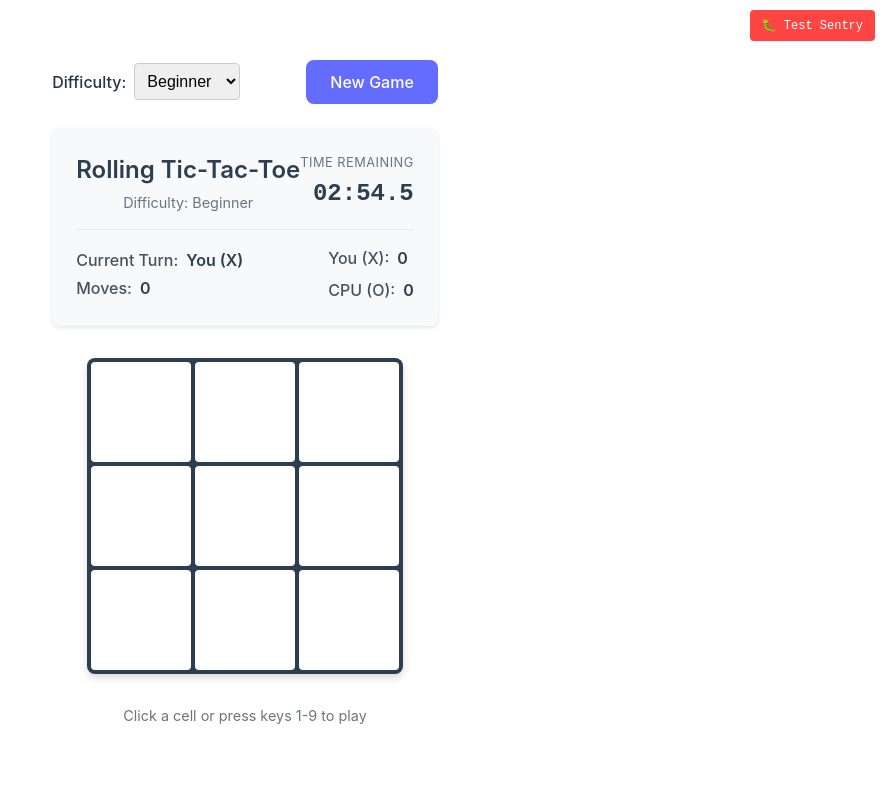
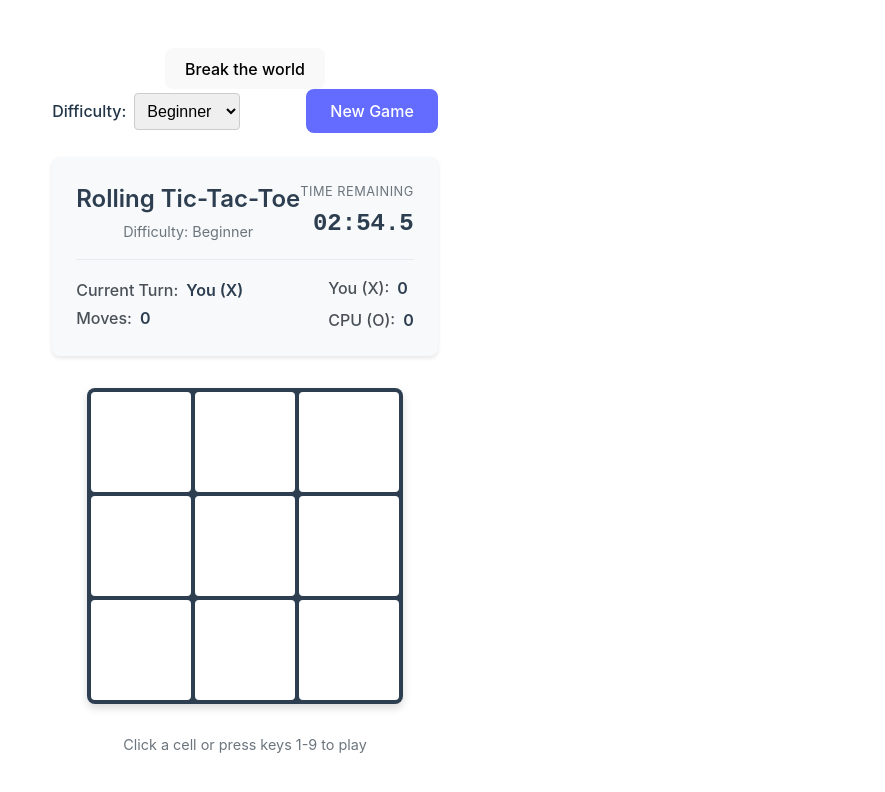
Before and after one commit to yasinkafadar/tictactoe, a React (Vite) app: page / in a window 1280 px wide. Shown: the top 792 px of the page, without its empty margins (395-1280 px from the left). Built offline with nearby package versions, Linux system fonts and the light colour scheme.

Commit message:
Add sentry

```diff
--- a/src/main.tsx
+++ b/src/main.tsx
@@ -2,16 +2,23 @@ import React from 'react'
 import ReactDOM from 'react-dom/client'
 import App from './ui/App.tsx'
 import './index.css'
-import { initializePostHog } from './lib/posthog.ts'
+import * as Sentry from "@sentry/browser";
 
-// Debug environment variables
+// Initialize Sentry with environment variable
 const meta = import.meta as any;
-console.log('🔍 Main.tsx - All env vars:', meta.env);
-console.log('🔍 Main.tsx - PostHog Key:', meta.env?.VITE_PUBLIC_POSTHOG_KEY);
-console.log('🔍 Main.tsx - Sentry DSN:', meta.env?.VITE_SENTRY_DSN);
-
-// Initialize analytics
-initializePostHog().catch(console.error)
+if (meta.env?.VITE_SENTRY_DSN) {
+  Sentry.init({
+    dsn: meta.env.VITE_SENTRY_DSN,
+    // Setting this option to true will send default PII data to Sentry.
+    // For example, automatic IP address collection on events
+    sendDefaultPii: true,
+    environment: meta.env?.MODE || 'development',
+    release: meta.env?.VITE_APP_VERSION || '1.0.0'
+  });
+  console.log('🔍 Sentry initialized for production');
+} else {
+  console.log('🔍 Sentry not configured - no DSN provided');
+}
 
 ReactDOM.createRoot(document.getElementById('root')!).render(
   <React.StrictMode>
--- a/src/ui/App.tsx
+++ b/src/ui/App.tsx
@@ -13,35 +13,13 @@ import './App.css'
 
 // Add this button component to test Sentry's error tracking
 function ErrorButton() {
-  const handleErrorTest = () => {
-    const meta = import.meta as any;
-    if (!meta.env?.VITE_SENTRY_DSN) {
-      alert('Sentry not configured!\n\nTo test Sentry error tracking:\n1. Go to https://sentry.io/\n2. Create a project\n3. Get your DSN\n4. Add VITE_SENTRY_DSN=your_dsn to .env.local\n5. Restart the dev server');
-      return;
-    }
-
-    throw new Error('This is your first error!');
-  };
-
   return (
     <button
-      onClick={handleErrorTest}
-      style={{
-        position: 'fixed',
-        top: '10px',
-        right: '10px',
-        zIndex: 1000,
-        padding: '8px 12px',
-        backgroundColor: '#ff4444',
-        color: 'white',
-        border: 'none',
-        borderRadius: '4px',
-        cursor: 'pointer',
-        fontSize: '12px',
-        fontFamily: 'monospace'
+      onClick={() => {
+        throw new Error('This is your first error!');
       }}
     >
-      🐛 Test Sentry
+      Break the world
     </button>
   );
 }
```
